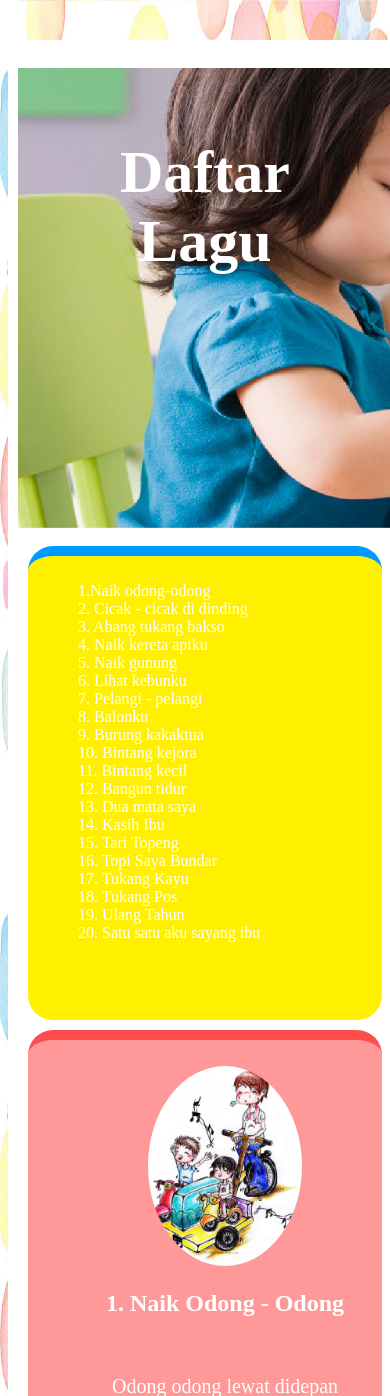
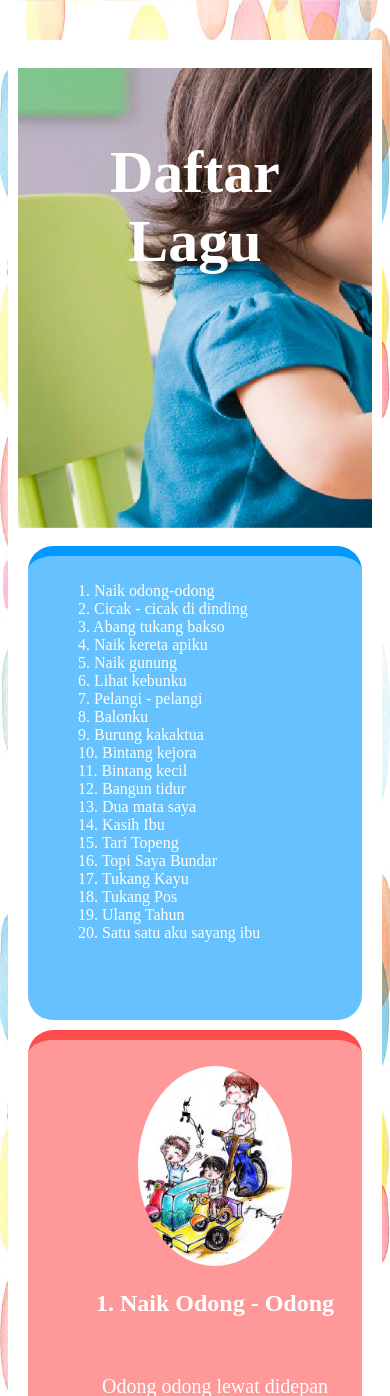
Before and after one commit to adywijaya/PWEB161_51014001, a PHP site: page / in a window 390 px wide. Shown: the top 1396 px of the page. Run offline with PHP 8.4, Linux system fonts and the light colour scheme.

Commit message:
tugas 3
efisiensi coding dan beberapa perubahan

```diff
--- a/Tugas3/css/style.css
+++ b/Tugas3/css/style.css
@@ -23,13 +23,13 @@ body
 	background: url(back.jpg) no-repeat fixed top center; background-size: 100%;
 }
 
-/*==========================================================================================================<----------------------<*main*/
+/*==========================================================================================================<----------------------<*h1*/
 h1
 {
 	font-size: 60px;
 	color: #fff;
 }
-/*==========================================================================================================<----------------------<*main*/
+/*==========================================================================================================<----------------------<*h2*/
 h2
 {
 	color: #fff;
@@ -48,14 +48,22 @@ h2
 
 .header
 {
-	border: 0px #000;
 	background:url(kid.jpg)no-repeat;
 	height: 400px;
 	background-size: cover;
 	padding:30px;
 	margin: 0px;
+	text-align: center;
+}
 
-	text-align: center;
+.left,
+.middle,
+.right
+{
+	border-radius: 25px;
+	float: left;
+	padding: 10px;
+	margin: 10px;
 }
 
 /*==========================================================================================================<----------------------<*Layout kiri*/
@@ -63,10 +71,6 @@ h2
 {
 	width: 250px;
 	background: #66c2ff;
-	border-radius: 25px;
-	padding: 10px;
-	margin: 10px;
-	float: left;
 	border-top: 10px solid #0099ff;
 }
 
@@ -74,61 +78,37 @@ h2
 .middle
 {
 	width: 350px;
-	border-radius: 25px;
 	background: #ff9999;
-	padding: 10px;
-	margin: 10px;
-	float: left;
 	text-align: center;
 	border-top: 10px solid #ff4d4d;
 }
 
-.middle img
-{
-	max-width: 200px;
-	border-radius: 100%;
-	height: 200px;
-}
 
 /*==========================================================================================================<----------------------<*Layout kanan*/
 .right
 {
 	width: 350px;
 	background: #85e085;
-	border-radius: 25px;
-	padding: 10px;
-	margin: 10px;
-	float: left;
 	text-align: center;
 	border-top: 10px solid #34cb34;
 }
 
-.right img
+/*==========================================================================================================<----------------------<*setting gambar tengah dan kanan */
+.right img,
+.middle img
 {
 	max-width: 200px;
 	height: 200px;
-	text-align: center;
 	border-radius: 100%;
 }
 
 /*==========================================================================================================<----------------------<*Untuk ukuran 1080px kebawah */
 @media screen and (max-width: 1080px){
 
-	.container {
-		width: 100%;
-	}
-	.left {
-		width: 25%;
-		background: #fff000;
-	}
-	.middle {
-		width: 68%;
-		float: right;
-	}
-
+	.container
+	.left,
+	.middle,
 	.right {
-		clear: both;
-		padding: 1% 4%;
 		width: auto;
 		float: none;
 	}
@@ -137,20 +117,13 @@ h2
 /*==========================================================================================================<----------------------<*Untuk ukuran layar 700px kebawah */
 @media screen and (max-width: 780px){
 
-	.header,
-	.footer{
+
+	.header
+	{
 		text-align: center;
 	}
-	.left {
-		width: auto;
-		float: none;
-	}
-
-	.middle {
-		width: auto;
-		float: none;
-	}
-
+	.left,
+	.middle,
 	.right {
 		width: auto;
 		float: none;
--- a/Tugas3/index.html
+++ b/Tugas3/index.html
@@ -44,7 +44,7 @@ a
 
 
 <div class="left">
-	<ul><li><a href='#lagu1'>1.Naik odong-odong</a>
+	<ul><li><a href='#lagu1'>1. Naik odong-odong</a>
 		<li><a href='#lagu2'>2. Cicak - cicak di dinding</a>
 		<li><a href='#lagu3'>3. Abang tukang bakso</a>
 		<li><a href='#lagu4'>4. Naik kereta apiku</a>
```
